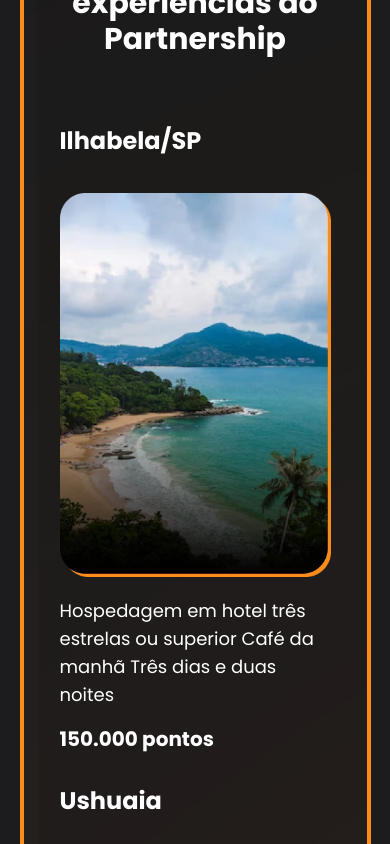
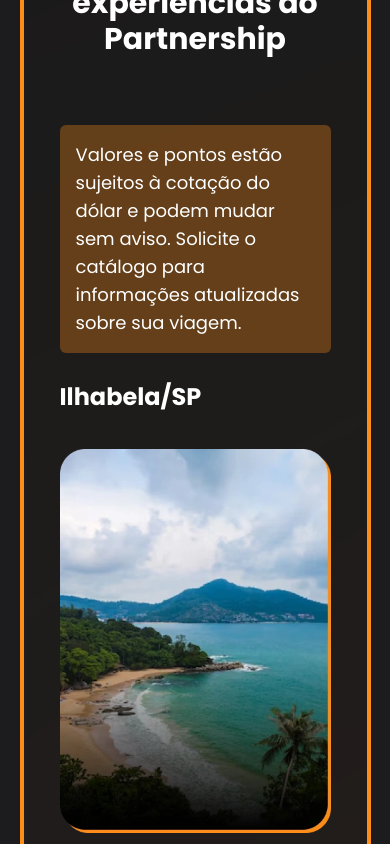
Before and after one commit to petersonfernandocouto/Plugowtech, a Next.js app: page / in a window 390 px wide. Shown: the part 2880-3724 px from the top of the page. Built offline with nearby package versions, Linux system fonts and the light colour scheme.

Commit message:
Realizado alteração dos elementos img para Image, realizado compressão das imagens para webp, adicionado texto informacional sobre variação dos pontos

```diff
--- a/Componentes/Rewards.tsx
+++ b/Componentes/Rewards.tsx
@@ -1,4 +1,5 @@
 import React, { useState, useEffect } from 'react';
+import Image from 'next/image';
 
 interface Reward {
     id: number;
@@ -42,7 +43,7 @@ const rewards: Reward[] = [
 
 const Rewards: React.FC = () => {
     const [selectedReward, setSelectedReward] = useState<number>(rewards[0].id);
-    const [isMobile, setIsMobile] = useState<boolean>(window.innerWidth <= 768);
+    const [isMobile, setIsMobile] = useState<boolean>(typeof window !== 'undefined' && window.innerWidth <= 768);
 
     // Identifica resolução do dispositivo para ser definido se é mobile ou não
     useEffect(() => {
@@ -54,7 +55,10 @@ const Rewards: React.FC = () => {
     }, []);
 
     return (
-        <div className="w-full max-w-[90vw] mx-auto flex flex-col gap-5 font-quantico p-9 bg-cover bg-center rounded-[60px] border-4 border-[#FE8C19]" style={{ backgroundImage: "url('rewardBG.svg')" }}>
+        <div
+            className="w-full max-w-[90vw] mx-auto flex flex-col gap-5 font-quantico p-9 bg-cover bg-center rounded-[60px] border-4 border-[#FE8C19]"
+            style={{ backgroundImage: "url('rewardBG.svg')" }}
+        >
             <h2 className="text-center text-3xl font-bold mb-12">
                 Conheça as experiências do Partnership
             </h2>
@@ -62,10 +66,25 @@ const Rewards: React.FC = () => {
                 {isMobile ? (
                     // Renderização de conteúdo mobile
                     <div>
+                        <h5 className="w-full lg:w-[567px] bg-[#FE8C1950] rounded-md p-4 text-lg font-medium mb-7">
+                            Valores e pontos estão
+                            sujeitos à cotação do
+                            dólar e podem mudar
+                            sem aviso. Solicite o
+                            catálogo para
+                            informações atualizadas
+                            sobre sua viagem.
+                        </h5>
                         {rewards.map((reward) => (
                             <div key={reward.id} className="flex flex-col gap-5 mb-8">
                                 <h3 className="text-2xl font-bold mb-4">{reward.title}</h3>
-                                <img src={reward.image} alt={reward.title} className="w-full max-w-[70vw] h-auto mx-auto" />
+                                <Image
+                                    src={`/${reward.image}`}
+                                    alt={reward.title}
+                                    width={300}
+                                    height={200}
+                                    className="w-full max-w-[70vw] h-auto mx-auto"
+                                />
                                 <div className="w-full max-w-[70vw] mx-auto">
                                     <p className="text-lg font-medium">{reward.description}</p>
                                     <p className="text-xl font-bold mt-4">{reward.points} pontos</p>
@@ -79,7 +98,13 @@ const Rewards: React.FC = () => {
                         .filter((reward) => reward.id === selectedReward)
                         .map((reward) => (
                             <div key={reward.id} className="flex flex-col lg:flex-row gap-16 text-sm">
-                                <img src={reward.image} alt={reward.title} className="w-full lg:w-[405px] h-auto lg:h-[576px]" />
+                                <Image
+                                    src={`/${reward.image}`}
+                                    alt={reward.title}
+                                    width={405}
+                                    height={576}
+                                    className="w-full lg:w-[405px] h-auto lg:h-[576px]"
+                                />
 
                                 <div className="w-full lg:w-[650px]">
                                     <p className="text-2xl font-bold mb-12">A partir de</p>
```
